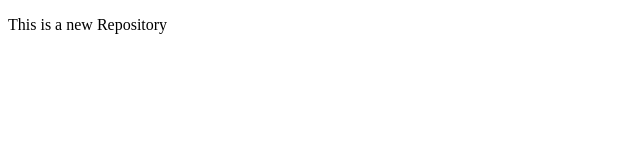
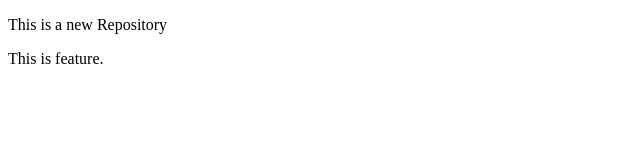
Before and after one commit to sudeep05karmakar2025-lab/Local-Repo, a plain HTML site: page index.html in a window 1280 px wide. Shown: the full height of the page, 0-640 px from the left. Drawn offline with Linux system fonts and the light colour scheme.

Commit message:
add new Feature

```diff
--- a/index.html
+++ b/index.html
@@ -7,5 +7,6 @@
 </head>
 <body>
     <p>This is a new Repository</p>
+    <p>This is feature.</p>
 </body>
 </html>
```
